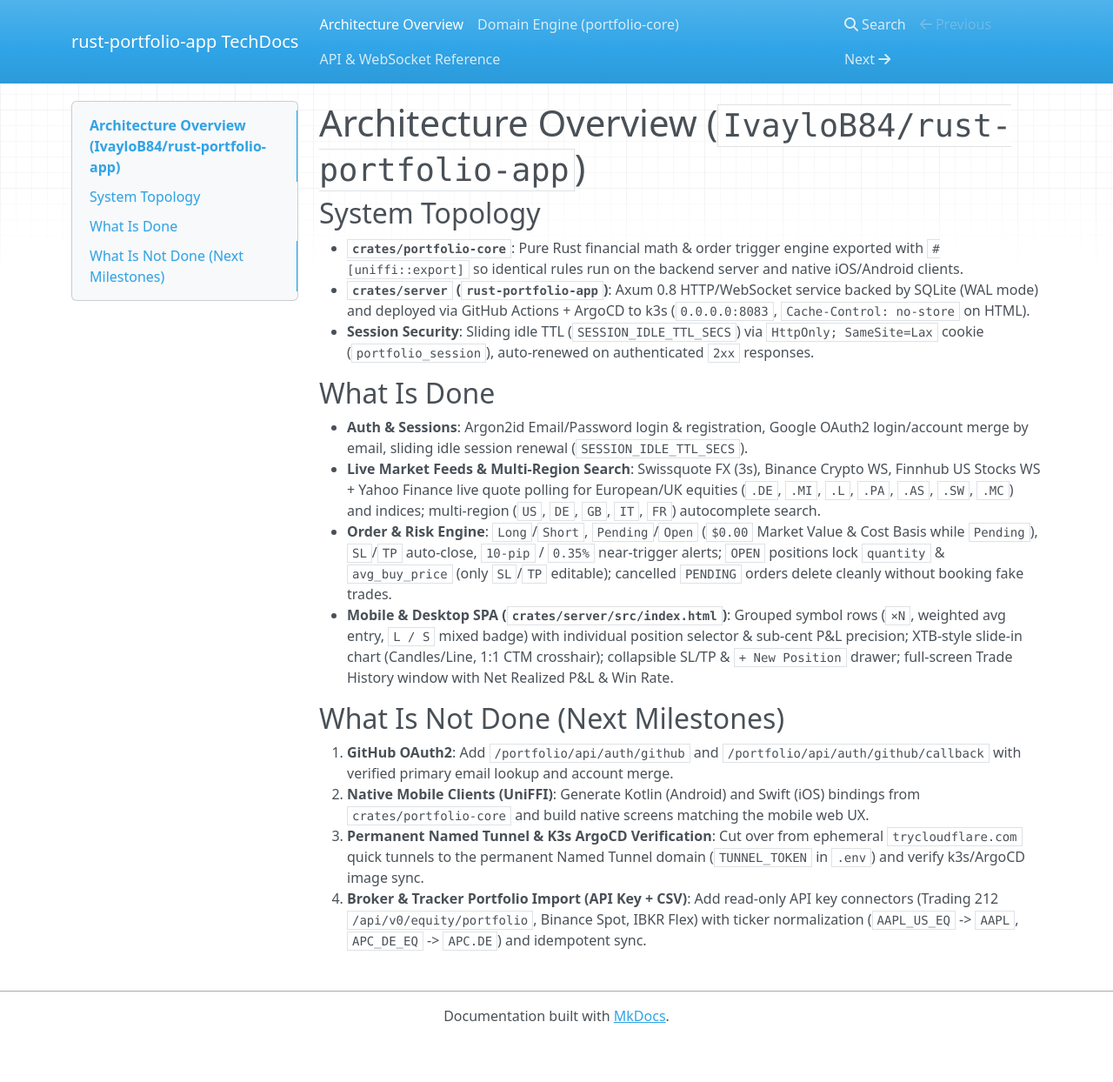
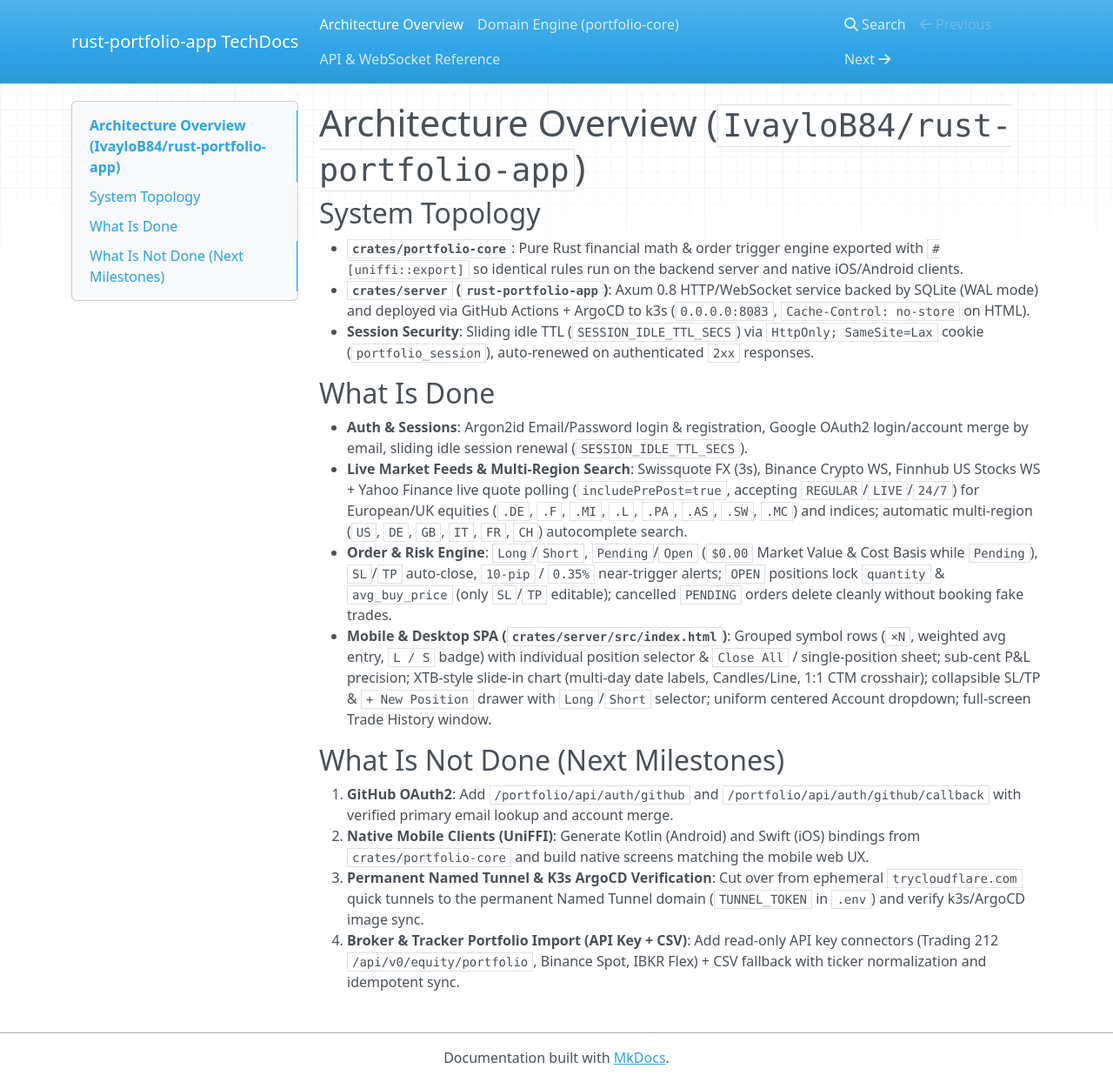
Before and after one commit to IvayloB84/rust-portfolio-app, an MkDocs documentation site: the page built from docs/index.md, in a window 1280 px wide and 1244 px high. Shown: the whole window at 87% size. Built offline with MkDocs 1.6.1, drawn with Linux system fonts in a browser that asks for light colours; nearby versions of some CDN libraries.

Commit message:
feat(ui,market,docs): grouped positions, Long/Short new orders, EU search/quotes, sub-cent P&L & synced Backstage/sheet docs

```diff
--- a/docs/index.md
+++ b/docs/index.md
@@ -7,12 +7,12 @@
 
 ## What Is Done
 - **Auth & Sessions**: Argon2id Email/Password login & registration, Google OAuth2 login/account merge by email, sliding idle session renewal (`SESSION_IDLE_TTL_SECS`).
-- **Live Market Feeds & Multi-Region Search**: Swissquote FX (3s), Binance Crypto WS, Finnhub US Stocks WS + Yahoo Finance live quote polling for European/UK equities (`.DE`, `.MI`, `.L`, `.PA`, `.AS`, `.SW`, `.MC`) and indices; multi-region (`US`, `DE`, `GB`, `IT`, `FR`) autocomplete search.
+- **Live Market Feeds & Multi-Region Search**: Swissquote FX (3s), Binance Crypto WS, Finnhub US Stocks WS + Yahoo Finance live quote polling (`includePrePost=true`, accepting `REGULAR`/`LIVE`/`24/7`) for European/UK equities (`.DE`, `.F`, `.MI`, `.L`, `.PA`, `.AS`, `.SW`, `.MC`) and indices; automatic multi-region (`US`, `DE`, `GB`, `IT`, `FR`, `CH`) autocomplete search.
 - **Order & Risk Engine**: `Long`/`Short`, `Pending`/`Open` (`$0.00` Market Value & Cost Basis while `Pending`), `SL`/`TP` auto-close, `10-pip` / `0.35%` near-trigger alerts; `OPEN` positions lock `quantity` & `avg_buy_price` (only `SL`/`TP` editable); cancelled `PENDING` orders delete cleanly without booking fake trades.
-- **Mobile & Desktop SPA (`crates/server/src/index.html`)**: Grouped symbol rows (`×N`, weighted avg entry, `L / S` mixed badge) with individual position selector & sub-cent P&L precision; XTB-style slide-in chart (Candles/Line, 1:1 CTM crosshair); collapsible SL/TP & `+ New Position` drawer; full-screen Trade History window with Net Realized P&L & Win Rate.
+- **Mobile & Desktop SPA (`crates/server/src/index.html`)**: Grouped symbol rows (`×N`, weighted avg entry, `L / S` badge) with individual position selector & `Close All` / single-position sheet; sub-cent P&L precision; XTB-style slide-in chart (multi-day date labels, Candles/Line, 1:1 CTM crosshair); collapsible SL/TP & `+ New Position` drawer with `Long`/`Short` selector; uniform centered Account dropdown; full-screen Trade History window.
 
 ## What Is Not Done (Next Milestones)
 1. **GitHub OAuth2**: Add `/portfolio/api/auth/github` and `/portfolio/api/auth/github/callback` with verified primary email lookup and account merge.
 2. **Native Mobile Clients (UniFFI)**: Generate Kotlin (Android) and Swift (iOS) bindings from `crates/portfolio-core` and build native screens matching the mobile web UX.
 3. **Permanent Named Tunnel & K3s ArgoCD Verification**: Cut over from ephemeral `trycloudflare.com` quick tunnels to the permanent Named Tunnel domain (`TUNNEL_TOKEN` in `.env`) and verify k3s/ArgoCD image sync.
-4. **Broker & Tracker Portfolio Import (API Key + CSV)**: Add read-only API key connectors (Trading 212 `/api/v0/equity/portfolio`, Binance Spot, IBKR Flex) with ticker normalization (`AAPL_US_EQ` -> `AAPL`, `APC_DE_EQ` -> `APC.DE`) and idempotent sync.
+4. **Broker & Tracker Portfolio Import (API Key + CSV)**: Add read-only API key connectors (Trading 212 `/api/v0/equity/portfolio`, Binance Spot, IBKR Flex) + CSV fallback with ticker normalization and idempotent sync.
--- a/docs/project_state.csv
+++ b/docs/project_state.csv
@@ -6,9 +6,9 @@ DONE,Core,Forex Lot & Orders,crates/portfolio-core/src/lib.rs,"Forex 100,000 uni
 DONE,DB,users & sessions,SQLite (DATABASE_URL),"users (Argon2id + Google OAuth); sessions (64-char hex token, sliding idle TTL SESSION_IDLE_TTL_SECS auto-renewed on 2xx)"
 DONE,DB,holdings & closed_trades,SQLite (DATABASE_URL),OPEN qty & entry immutable (SL/TP editable); PENDING fully editable; cancelled PENDING deleted cleanly; closed_trades archives exits
 DONE,API,Auth & Google OAuth,/portfolio/api/auth/*,"POST /register, /login, /logout; GET /me, /google, /google/callback (merges by email)"
-DONE,API,"Portfolio, Orders & Search",/portfolio/api/*,GET /portfolio; POST/PUT/DELETE /holdings; POST /holdings/{id}/close; GET /trades; multi-region US/DE/GB/IT/FR /search; live EU/US/FX/Crypto/Index polling
+DONE,API,"Portfolio, Orders & Search",/portfolio/api/*,GET /portfolio; POST/PUT/DELETE /holdings; POST /holdings/{id}/close; GET /trades; multi-region US/DE/GB/IT/FR/CH /search; live EU/US/FX/Crypto/Index polling
 DONE,API,Live WS Stream,GET /portfolio/ws/prices,WebSocket pushing PriceTick updates + LIVE/MKT CLOSED status and running process_symbol_triggers
-DONE,UI,Mobile & Desktop SPA,crates/server/src/index.html,"Grouped symbol rows (xN, weighted avg, L/S badge) + individual position selector; sub-cent P&L; XTB chart; collapsible SL/TP & +New Position drawer; full-screen Trade History"
+DONE,UI,Mobile & Desktop SPA,crates/server/src/index.html,"Grouped symbol rows (xN, weighted avg, L/S badge) + individual position selector & Close All sheet; sub-cent P&L; XTB chart; Long/Short +New Position drawer; centered Account menu; full-screen Trade History"
 TODO,Auth,GitHub OAuth2,crates/server/src/main.rs,Implement GET /portfolio/api/auth/github & /github/callback with verified primary email lookup and account merge
 TODO,Mobile,Native iOS & Android,crates/portfolio-core,Generate UniFFI Kotlin & Swift bindings and build native mobile apps matching the responsive mobile SPA
 TODO,Infra,Named Tunnel & K3s,k8s/ & .env,Cut over Google OAuth redirect URI to permanent Named Tunnel domain and verify ArgoCD k3s deployment sync
```
Also changed, not shown: crates/server/src/index.html (+34 -5 lines), 1 other file.
